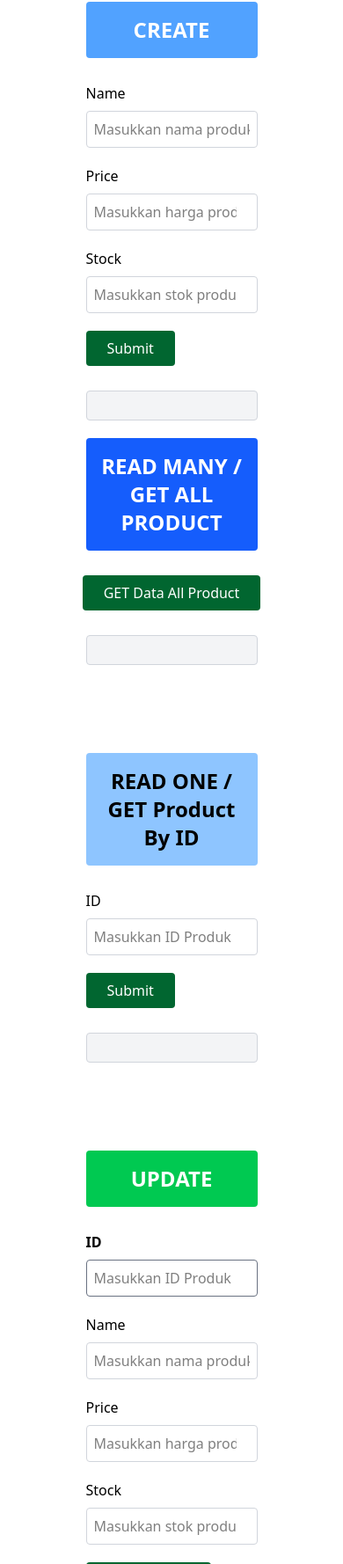
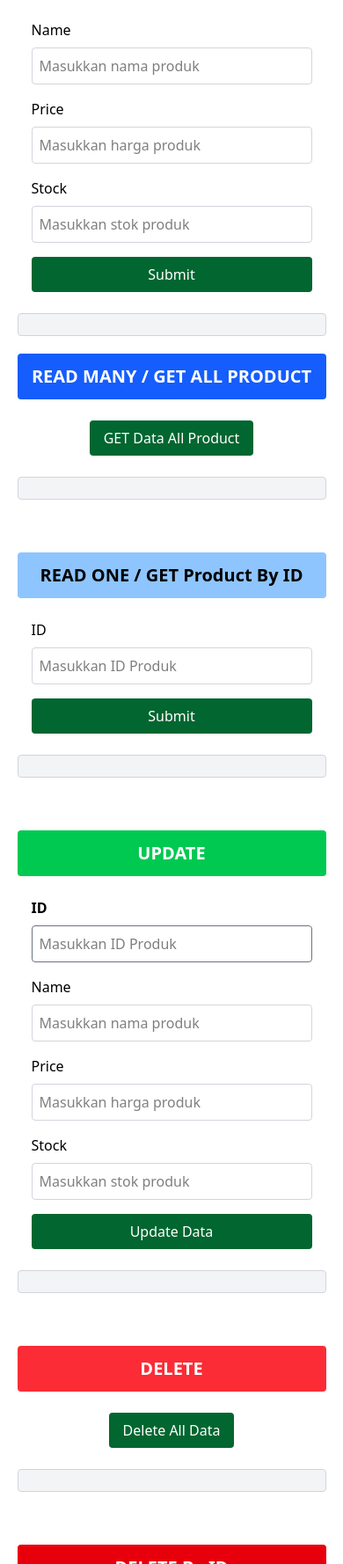
Before and after one commit to Eka051/PAA-WEB-CRUD, a website: page index.html in a window 390 px wide. Shown: the part 222-2000 px from the top of the page at 88% size. Drawn offline with nearby package versions, Linux system fonts and the light colour scheme.

Commit message:
feat: change to responsive

```diff
--- a/index.html
+++ b/index.html
@@ -8,104 +8,114 @@
         <script src="https://code.jquery.com/jquery-3.6.0.min.js"></script>
     </head>
     <body>
-        <nav class="bg-green-800 p-4 text-white flex justify-between items-center fixed w-full top-0 z-10">
+        <nav class="bg-green-800 p-3 sm:p-4 text-white flex justify-between items-center fixed w-full top-0 z-10">
             <div class="flex items-center">
-                <span class="text-xl font-semibold">TUGAS PAA MODUL 5</span>
+                <span class="text-lg sm:text-xl font-semibold">TUGAS PAA MODUL 5</span>
             </div>
         </nav>
-        <h1 class="text-3xl font-semibold text-center mt-28 mb-10">CRUD DATA FROM ENDPOINT API</h1>
+        <h1 class="text-2xl sm:text-3xl font-semibold text-center mt-20 sm:mt-28 mb-6 sm:mb-10 px-4">CRUD DATA FROM
+            ENDPOINT API</h1>
         <!-- CREATE -->
         <div class="flex flex-col items-center gap-2 w-full mx-auto mt-5">
-            <div class="bg-blue-400 p-4 rounded w-1/2 text-center">
-                <h2 class="font-semibold text-white text-2xl">CREATE</h2>
+            <div class="bg-blue-400 p-3 sm:p-4 rounded w-[90%] sm:w-[80%] md:w-2/3 lg:w-1/2 text-center">
+                <h2 class="font-semibold text-white text-xl sm:text-2xl">CREATE</h2>
             </div>
-            <form id="create" class="w-1/2">
-                <div class="flex flex-col gap-2 mt-5">
+            <form id="create" class="w-[90%] sm:w-[80%] md:w-2/3 lg:w-1/2 px-4 sm:px-0">
+                <div class="flex flex-col gap-2 mt-4 sm:mt-5">
                     <label for="name">Name</label>
                     <input type="text" id="name" class="border border-gray-300 rounded p-2"
                         placeholder="Masukkan nama produk" required>
                 </div>
-                <div class="flex flex-col gap-2 mt-5">
+                <div class="flex flex-col gap-2 mt-4 sm:mt-5">
                     <label for="price">Price</label>
                     <input type="number" id="price" class="border border-gray-300 rounded p-2"
                         placeholder="Masukkan harga produk" required>
                 </div>
-                <div class="flex flex-col gap-2 mt-5">
+                <div class="flex flex-col gap-2 mt-4 sm:mt-5">
                     <label for="stock">Stock</label>
                     <input type="number" id="stock" class="border border-gray-300 rounded p-2"
                         placeholder="Masukkan stok produk" required>
                 </div>
-                <div class="mt-5">
-                    <button type="submit" class="bg-green-800 px-6 py-2 text-white rounded p-2">Submit</button>
+                <div class="mt-4 sm:mt-5">
+                    <button type="submit"
+                        class="bg-green-800 px-4 sm:px-6 py-2 text-white rounded p-2 w-full sm:w-auto">Submit</button>
                 </div>
             </form>
-            <div class="mt-5 p-4 border border-gray-300 rounded bg-gray-100 w-1/2 text-center">
-                <p class="text-lg font-medium text-gray-700" id="result-post"></p>
+            <div
+                class="mt-4 sm:mt-5 p-3 sm:p-4 border border-gray-300 rounded bg-gray-100 w-[90%] sm:w-[80%] md:w-2/3 lg:w-1/2 text-center">
+                <p class="text-base sm:text-lg font-medium text-gray-700" id="result-post"></p>
             </div>
         </div>
         <!-- READ MANY / GET ALL -->
         <div class="flex flex-col items-center gap-2 w-full mx-auto mt-5">
-            <div class="bg-blue-600 p-4 rounded w-1/2 text-center">
-                <h2 class="font-semibold text-white text-2xl">READ MANY / GET ALL PRODUCT</h2>
+            <div class="bg-blue-600 p-3 sm:p-4 rounded w-[90%] sm:w-[80%] md:w-2/3 lg:w-1/2 text-center">
+                <h2 class="font-semibold text-white text-xl sm:text-2xl">READ MANY / GET ALL PRODUCT</h2>
             </div>
-            <div class="mt-5">
-                <button onclick="getAll()" class="bg-green-800 px-6 py-2 mx-auto text-white rounded p-2">GET Data All
+            <div class="mt-4 sm:mt-5">
+                <button onclick="getAll()" class="bg-green-800 px-4 sm:px-6 py-2 mx-auto text-white rounded p-2">GET
+                    Data All
                     Product</button>
             </div>
-            <div class="mt-5 mb-20 p-4 border border-gray-300 rounded bg-gray-100 w-1/2">
+            <div
+                class="mt-4 sm:mt-5 mb-10 sm:mb-20 p-3 sm:p-4 border border-gray-300 rounded bg-gray-100 w-[90%] sm:w-[80%] md:w-2/3 lg:w-1/2">
                 <p class="font-medium text-gray-700" id="result-getAll"></p>
             </div>
         </div>
         <!-- READ ONE (Get By ID) -->
         <div class="flex flex-col items-center gap-2 w-full mx-auto mt-5">
-            <div class="bg-blue-300 p-4 rounded w-1/2 text-center">
-                <h2 class="font-semibold text-2xl">READ ONE / GET Product By ID</h2>
+            <div class="bg-blue-300 p-3 sm:p-4 rounded w-[90%] sm:w-[80%] md:w-2/3 lg:w-1/2 text-center">
+                <h2 class="font-semibold text-xl sm:text-2xl">READ ONE / GET Product By ID</h2>
             </div>
-            <form onsubmit="getByID()" id="getByID" class="w-1/2">
-                <div class="flex flex-col gap-2 mt-5">
+            <form onsubmit="getByID()" id="getByID" class="w-[90%] sm:w-[80%] md:w-2/3 lg:w-1/2 px-4 sm:px-0">
+                <div class="flex flex-col gap-2 mt-4 sm:mt-5">
                     <label for="id">ID</label>
                     <input type="text" id="id" class="border border-gray-300 rounded p-2"
                         placeholder="Masukkan ID Produk" required>
                 </div>
-                <div class="mt-5">
-                    <button type="submit" class="bg-green-800 px-6 py-2 text-white rounded p-2">Submit</button>
+                <div class="mt-4 sm:mt-5">
+                    <button type="submit"
+                        class="bg-green-800 px-4 sm:px-6 py-2 text-white rounded p-2 w-full sm:w-auto">Submit</button>
                 </div>
             </form>
-            <div class="mt-5 mb-20 p-4 border border-gray-300 rounded bg-gray-100 w-1/2">
+            <div
+                class="mt-4 sm:mt-5 mb-10 sm:mb-20 p-3 sm:p-4 border border-gray-300 rounded bg-gray-100 w-[90%] sm:w-[80%] md:w-2/3 lg:w-1/2">
                 <p class="font-medium text-gray-700" id="result-getByID"></p>
             </div>
         </div>
         <!-- UPDATE -->
         <div class="flex flex-col items-center gap-2 w-full mx-auto mt-5">
-            <div class="bg-green-500 p-4 rounded w-1/2 text-center">
-                <h2 class="font-semibold text-white text-2xl">UPDATE </h2>
+            <div class="bg-green-500 p-3 sm:p-4 rounded w-[90%] sm:w-[80%] md:w-2/3 lg:w-1/2 text-center">
+                <h2 class="font-semibold text-white text-xl sm:text-2xl">UPDATE</h2>
             </div>
-            <form onsubmit="updateByID()" id="update" class="w-1/2">
-                <div class="flex flex-col gap-2 mt-5">
+            <form onsubmit="updateByID()" id="update" class="w-[90%] sm:w-[80%] md:w-2/3 lg:w-1/2 px-4 sm:px-0">
+                <div class="flex flex-col gap-2 mt-4 sm:mt-5">
                     <label for="id-produk" class="font-semibold">ID</label>
                     <input type="text" id="id-produk" class="border border-gray-500 rounded p-2"
                         placeholder="Masukkan ID Produk" required>
                 </div>
-                <div class="flex flex-col gap-2 mt-5">
-                    <label for="name">Name</label>
-                    <input type="text" id="name" class="border border-gray-300 rounded p-2"
+                <div class="flex flex-col gap-2 mt-4 sm:mt-5">
+                    <label for="name-produk">Name</label>
+                    <input type="text" id="name-produk" class="border border-gray-300 rounded p-2"
                         placeholder="Masukkan nama produk" required>
                 </div>
-                <div class="flex flex-col gap-2 mt-5">
+                <div class="flex flex-col gap-2 mt-4 sm:mt-5">
                     <label for="price-produk">Price</label>
                     <input type="number" id="price-produk" class="border border-gray-300 rounded p-2"
                         placeholder="Masukkan harga produk" required>
                 </div>
-                <div class="flex flex-col gap-2 mt-5">
+                <div class="flex flex-col gap-2 mt-4 sm:mt-5">
                     <label for="stock-produk">Stock</label>
                     <input type="number" id="stock-produk" class="border border-gray-300 rounded p-2"
                         placeholder="Masukkan stok produk" required>
                 </div>
-                <div class="mt-5">
-                    <button type="submit" class="bg-green-800 px-6 py-2 text-white rounded p-2">Update Data</button>
+                <div class="mt-4 sm:mt-5">
+                    <button type="submit"
+                        class="bg-green-800 px-4 sm:px-6 py-2 text-white rounded p-2 w-full sm:w-auto">Update
+                        Data</button>
                 </div>
             </form>
-            <div class="mt-5 mb-20 p-4 border border-gray-300 rounded bg-gray-100 w-1/2">
+            <div
+                class="mt-4 sm:mt-5 mb-10 sm:mb-20 p-3 sm:p-4 border border-gray-300 rounded bg-gray-100 w-[90%] sm:w-[80%] md:w-2/3 lg:w-1/2">
                 <p class="font-medium text-gray-700" id="result-update"></p>
             </div>
         </div>
@@ -113,34 +123,38 @@
         <!-- DELETE -->
         <div>
             <div class="flex flex-col items-center gap-2 w-full mx-auto mt-5">
-                <div class="bg-red-500 p-4 rounded w-1/2 text-center">
-                    <h2 class="font-semibold text-white text-2xl">DELETE</h2>
+                <div class="bg-red-500 p-3 sm:p-4 rounded w-[90%] sm:w-[80%] md:w-2/3 lg:w-1/2 text-center">
+                    <h2 class="font-semibold text-white text-xl sm:text-2xl">DELETE</h2>
                 </div>
-                <div class="mt-5">
-                    <button onclick="deleteAll()" class="bg-green-800 px-6 py-2 text-white rounded p-2">Delete All
+                <div class="mt-4 sm:mt-5">
+                    <button onclick="deleteAll()"
+                        class="bg-green-800 px-4 sm:px-6 py-2 text-white rounded p-2 w-full sm:w-auto">Delete All
                         Data</button>
                 </div>
-                <div id="result-delete" class="mt-5 mb-20 p-4 border border-gray-300 rounded bg-gray-100 w-1/2">
+                <div id="result-delete"
+                    class="mt-4 sm:mt-5 mb-10 sm:mb-20 p-3 sm:p-4 border border-gray-300 rounded bg-gray-100 w-[90%] sm:w-[80%] md:w-2/3 lg:w-1/2">
                     <p class="font-medium text-gray-700" id="result-delete"></p>
                 </div>
             </div>
         </div>
         <!-- DELETE BY ID -->
         <div class="flex flex-col items-center gap-2 w-full mx-auto mt-5">
-            <div class="bg-red-600 p-4 rounded w-1/2 text-center">
-                <h2 class="font-semibold text-2xl text-white">DELETE By ID</h2>
+            <div class="bg-red-600 p-3 sm:p-4 rounded w-[90%] sm:w-[80%] md:w-2/3 lg:w-1/2 text-center">
+                <h2 class="font-semibold text-xl sm:text-2xl text-white">DELETE By ID</h2>
             </div>
-            <form id="deleteByID" class="w-1/2">
-                <div class="flex flex-col gap-2 mt-5">
+            <form id="deleteByID" class="w-[90%] sm:w-[80%] md:w-2/3 lg:w-1/2 px-4 sm:px-0">
+                <div class="flex flex-col gap-2 mt-4 sm:mt-5">
                     <label for="id-delete">ID</label>
                     <input type="text" id="id-delete" class="border border-gray-300 rounded p-2"
                         placeholder="Masukkan ID Produk" required>
                 </div>
-                <div class="mt-5">
-                    <button type="submit" class="bg-green-800 px-6 py-2 text-white rounded p-2">Delete</button>
+                <div class="mt-4 sm:mt-5">
+                    <button type="submit"
+                        class="bg-green-800 px-4 sm:px-6 py-2 text-white rounded p-2 w-full sm:w-auto">Delete</button>
                 </div>
             </form>
-            <div class="mt-5 mb-20 p-4 border border-gray-300 rounded bg-gray-100 w-1/2">
+            <div
+                class="mt-4 sm:mt-5 mb-10 sm:mb-20 p-3 sm:p-4 border border-gray-300 rounded bg-gray-100 w-[90%] sm:w-[80%] md:w-2/3 lg:w-1/2">
                 <p class="font-medium text-gray-700" id="result-deleteByID"></p>
             </div>
         </div>
@@ -214,12 +228,12 @@
                     contentType: 'application/json',
                     dataType: 'json',
                     success: function (data) {
-                        let result = "<h2 class='text-2xl font-semibold mb-5'>Data Produk</h2>";
+                        let result = "<h2 class='text-xl sm:text-2xl font-semibold mb-3 sm:mb-5'>Data Produk</h2>";
                         if (data.data.length === 0) {
                             result += "<p>Tidak ada data produk.</p>";
                         }
                         data.data.forEach(function (item) {
-                            result += `<div class="p-4 border mb-4 rounded-2xl bg-gray-100">` +
+                            result += `<div class="p-3 sm:p-4 border mb-3 sm:mb-4 rounded-2xl bg-gray-100">` +
                                 `<p>ID : ${item.id}</p>` +
                                 `<p>Nama : ${item.name}</p>` +
                                 `<p>Harga : ${item.price}</p>` +
@@ -250,7 +264,7 @@
                     success: function (data) {
                         const item = data.data;
                         const result = item ?
-                            `<div class="p-4 border mb-4 rounded-2xl bg-gray-100">
+                            `<div class="p-3 sm:p-4 border mb-3 sm:mb-4 rounded-2xl bg-gray-100">
                                 <p>ID : ${item.id}</p>
                                 <p>Nama : ${item.name}</p>
                                 <p>Harga : ${item.price}</p>
```
Also changed, not shown: src/output.css.
